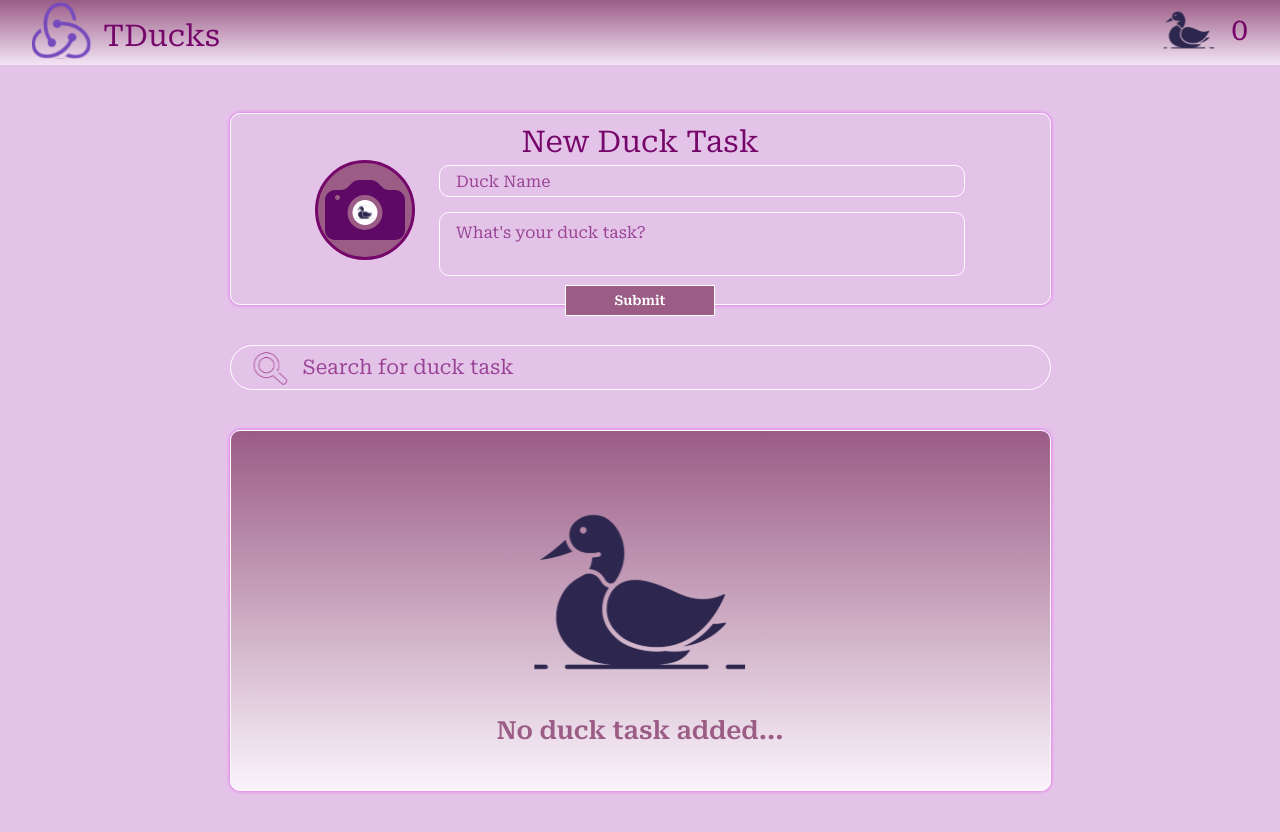
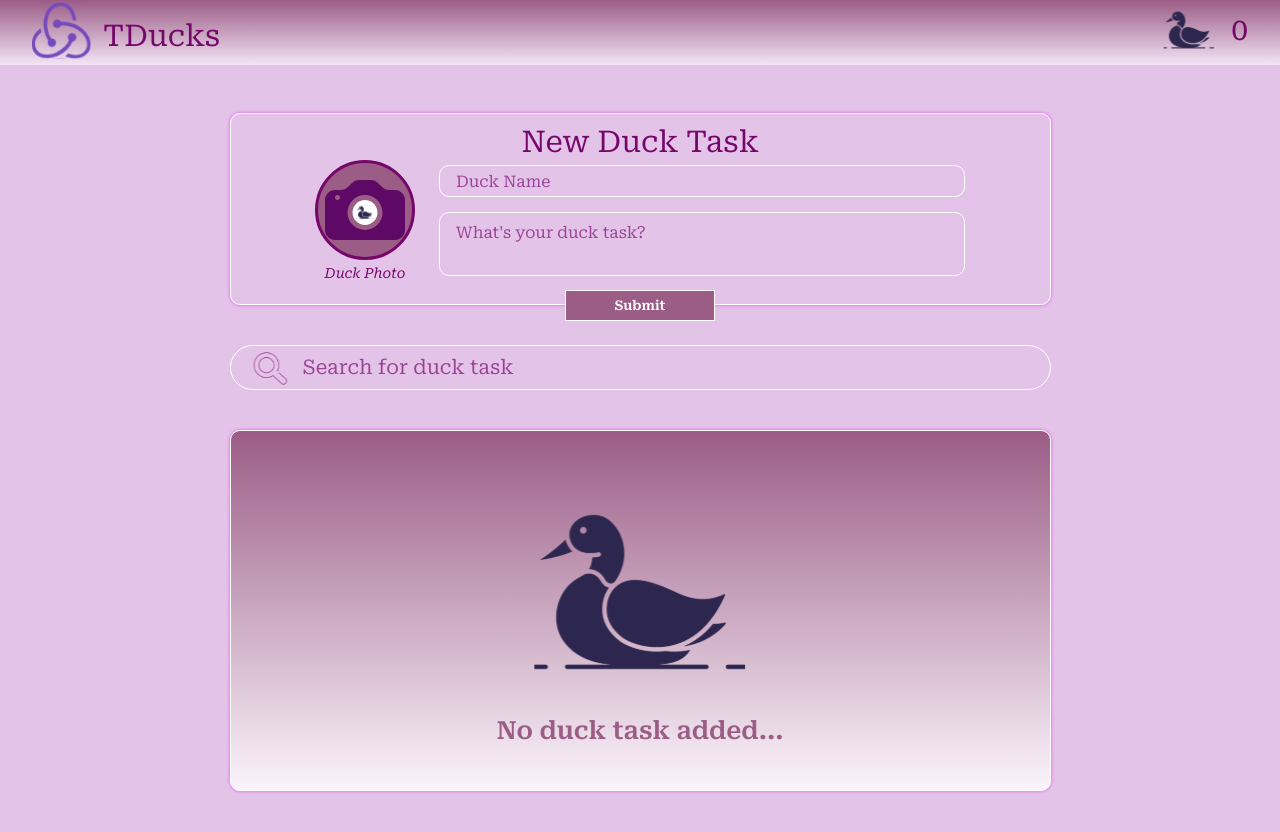
Before and after one commit to IMatheusPiresI/to-ducks-tasks, a React (Vite) app: page / in a window 1280 px wide. Shown: the top 832 px of the page. Built offline with nearby package versions, Linux system fonts and the light colour scheme.

Commit message:
Change: types

```diff
--- a/src/components/CardDuckTask/index.tsx
+++ b/src/components/CardDuckTask/index.tsx
@@ -1,6 +1,6 @@
 import { connect } from "react-redux";
 import { AnyAction, bindActionCreators, Dispatch } from "redux";
-import { PayloadAction } from "../../@types/types";
+import { PayloadAction } from "../../@types";
 import { removeDuckTask } from "../../store/ducks/toDucks";
 import IconDuckTask from "../IconDuckTask";
 import * as S from "./styles";
--- a/src/components/DuckCounter/index.tsx
+++ b/src/components/DuckCounter/index.tsx
@@ -1,7 +1,7 @@
 import duck from "/duck.svg";
 import * as S from "./styles";
 import { connect } from "react-redux";
-import { ReducerState, ToDucks } from "../../@types/types";
+import { ReducerState, ToDucks } from "../../@types";
 
 type DuckCounterProps = {
   toDucks: ToDucks[];
--- a/src/components/FormInputFile/index.tsx
+++ b/src/components/FormInputFile/index.tsx
@@ -31,6 +31,7 @@ const FormInputFile = ({ id, setFile, file }: FormInputFile) => {
           <input type="file" id={id} onChange={handleSetFile} />
         </label>
       </S.BoxFile>
+      <p>Duck Photo</p>
     </S.ContainerFile>
   );
 };
--- a/src/components/ModalDuckEditTask/index.tsx
+++ b/src/components/ModalDuckEditTask/index.tsx
@@ -1,7 +1,7 @@
 import { FormEvent, useEffect, useState } from "react";
 import { connect } from "react-redux";
 import { AnyAction, bindActionCreators, Dispatch } from "redux";
-import { ReducerState, ToDucks } from "../../@types/types";
+import { ReducerState, ToDucks } from "../../@types";
 import { editDuckTask } from "../../store/ducks/toDucks";
 import { Textarea } from "../DescTask/styles";
 import FormInput from "../FormInput";
--- a/src/components/NewDuckTask/index.tsx
+++ b/src/components/NewDuckTask/index.tsx
@@ -9,7 +9,7 @@ import { AnyAction, bindActionCreators, Dispatch } from "redux";
 import { addDuckTask } from "../../store/ducks/toDucks";
 import { connect } from "react-redux";
 import FormInputFile from "../FormInputFile";
-import { PayloadAction, ReducerState } from "../../@types/types";
+import { PayloadAction, ReducerState } from "../../@types";
 
 type NewDuckTaskProps = {
   addDuckTask: (payload: PayloadAction) => void;
--- a/src/components/NewDuckTask/styles.ts
+++ b/src/components/NewDuckTask/styles.ts
@@ -7,6 +7,10 @@ export const Container = styled.section`
   box-shadow: 0px 0px 4px -1px var(--pink);
   border-radius: 10px;
   padding: 10px 20px;
+
+  @media (max-width: 630px) {
+    height: 21em;
+  }
 `;
 
 export const Title = styled.h1`
@@ -24,6 +28,13 @@ export const FormNewDuck = styled.form`
   margin: 0 auto;
   position: relative;
   justify-content: center;
+
+  @media (max-width: 630px) {
+    flex-direction: column;
+    align-items: center;
+    gap: 12px;
+    margin-top: 12px;
+  }
 `;
 
 export const Camera = styled.div`
@@ -54,6 +65,11 @@ export const ContainerInfo = styled.div`
   & textarea {
     margin-top: 15px;
   }
+
+  @media (max-width: 630px) {
+    flex-direction: column;
+    margin-left: 0;
+  }
 `;
 
 export const SubmitButton = styled.button`
--- a/src/components/SearchTasks/index.tsx
+++ b/src/components/SearchTasks/index.tsx
@@ -1,6 +1,6 @@
 import { useState } from "react";
 import { connect } from "react-redux";
-import { ReducerState, ToDucks } from "../../@types/types";
+import { ReducerState, ToDucks } from "../../@types";
 import CardDuckTask from "../CardDuckTask";
 import ModalDuckEditTask from "../ModalDuckEditTask";
 import NoDucksTask from "../NoDucksTask";
@@ -44,7 +44,7 @@ const SearchTasks = ({ toDucks }: SearchTasksProps) => {
       ));
     }
 
-    return toDucks.map((duckTask: any) => (
+    return toDucks.map((duckTask: ToDucks) => (
       <CardDuckTask
         key={duckTask.id}
         id={duckTask.id}
--- a/src/pages/Home/styles.ts
+++ b/src/pages/Home/styles.ts
@@ -5,6 +5,10 @@ export const MainContent = styled.main`
   max-width: 885px;
   margin: 3em auto;
   padding: 0 2em;
+
+  @media (max-width: 630px) {
+    padding: 0 1em;
+  }
 `;
 
 export const SectionDuckTasks = styled.section`
--- a/src/store/ducks/toDucks.ts
+++ b/src/store/ducks/toDucks.ts
@@ -1,6 +1,4 @@
-// store/ducks/todo.ts
-
-import { ToDucksAction, ToDucks, PayloadAction } from "../../@types/types";
+import { ToDucksAction, ToDucks, PayloadAction } from "../../@types";
 
 // Action Types
 
```
Also changed, not shown: src/@types/index.ts (renamed from src/@types/types.ts).
